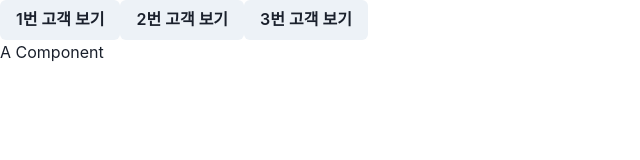
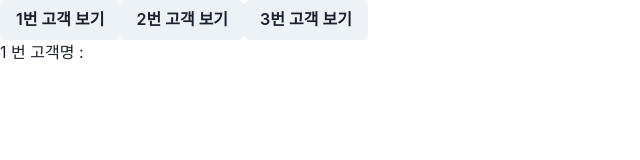
Before and after one commit to hoonil1/hoonil_react, a React (Create React App) app: page / in a window 1280 px wide. Both pictures are taken after a click on the button "1번 고객 보기". Shown: the top 160 px of the page, without its empty margins (0-640 px from the left). Built offline with nearby package versions, Linux system fonts and the light colour scheme; no server answers.

Commit message:
searchParmas 사용 고객 정보 불러오기 예제

```diff
--- a/src/App.js
+++ b/src/App.js
@@ -1,4 +1,4 @@
-import React from "react";
+import React, { useEffect, useState } from "react";
 import {
   createBrowserRouter,
   createRoutesFromElements,
@@ -8,7 +8,8 @@ import {
   useNavigate,
   useSearchParams,
 } from "react-router-dom";
-import { Box, Button } from "@chakra-ui/react";
+import { Box, Button, Text } from "@chakra-ui/react";
+import axios from "axios";
 
 const routes = createBrowserRouter(
   createRoutesFromElements(
@@ -36,10 +37,27 @@ function Home() {
 function AComp() {
   // 쿼리 스트링을 얻기
   const [searchParams] = useSearchParams();
-  console.log(searchParams);
-  console.log(searchParams.get("id"));
-  console.log(searchParams.toString());
-  return <Box>A Component</Box>;
+  // console.log(searchParams);
+  // console.log(searchParams.get("id"));
+  // console.log(searchParams.toString());
+  const [customer, setCustomer] = useState({});
+
+  useEffect(() => {
+    axios
+      .get("/api/main1/sub4?" + searchParams.toString())
+      .then((response) => setCustomer(response.data))
+      .catch((error) => console.log(error))
+      .finally(() => console.log("good"));
+  }, [searchParams]);
+  return (
+    <Box>
+      {customer && (
+        <Text>
+          {searchParams.get("id")} 번 고객명 : {customer.name}
+        </Text>
+      )}
+    </Box>
+  );
 }
 
 function App(props) {
```
